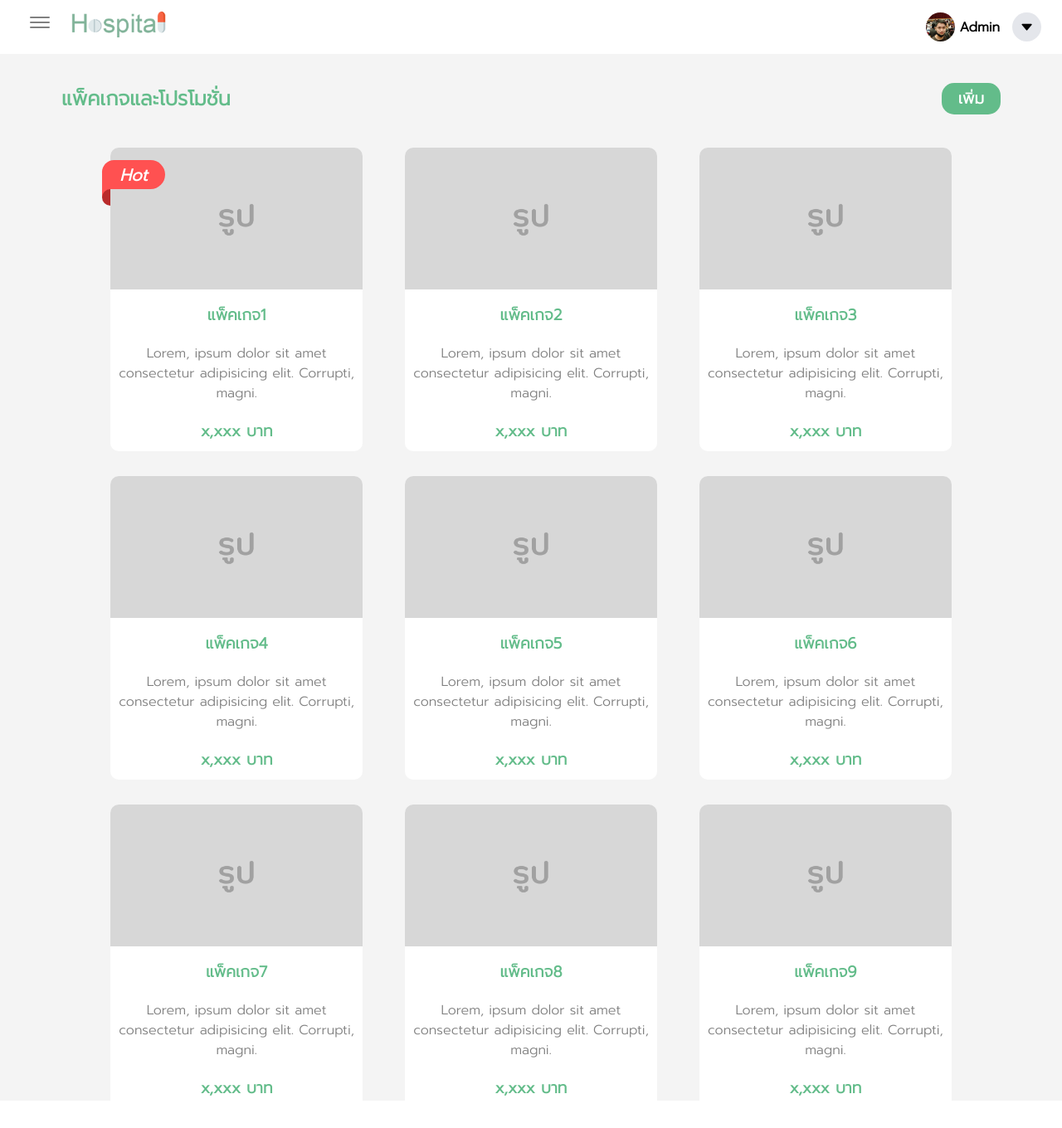
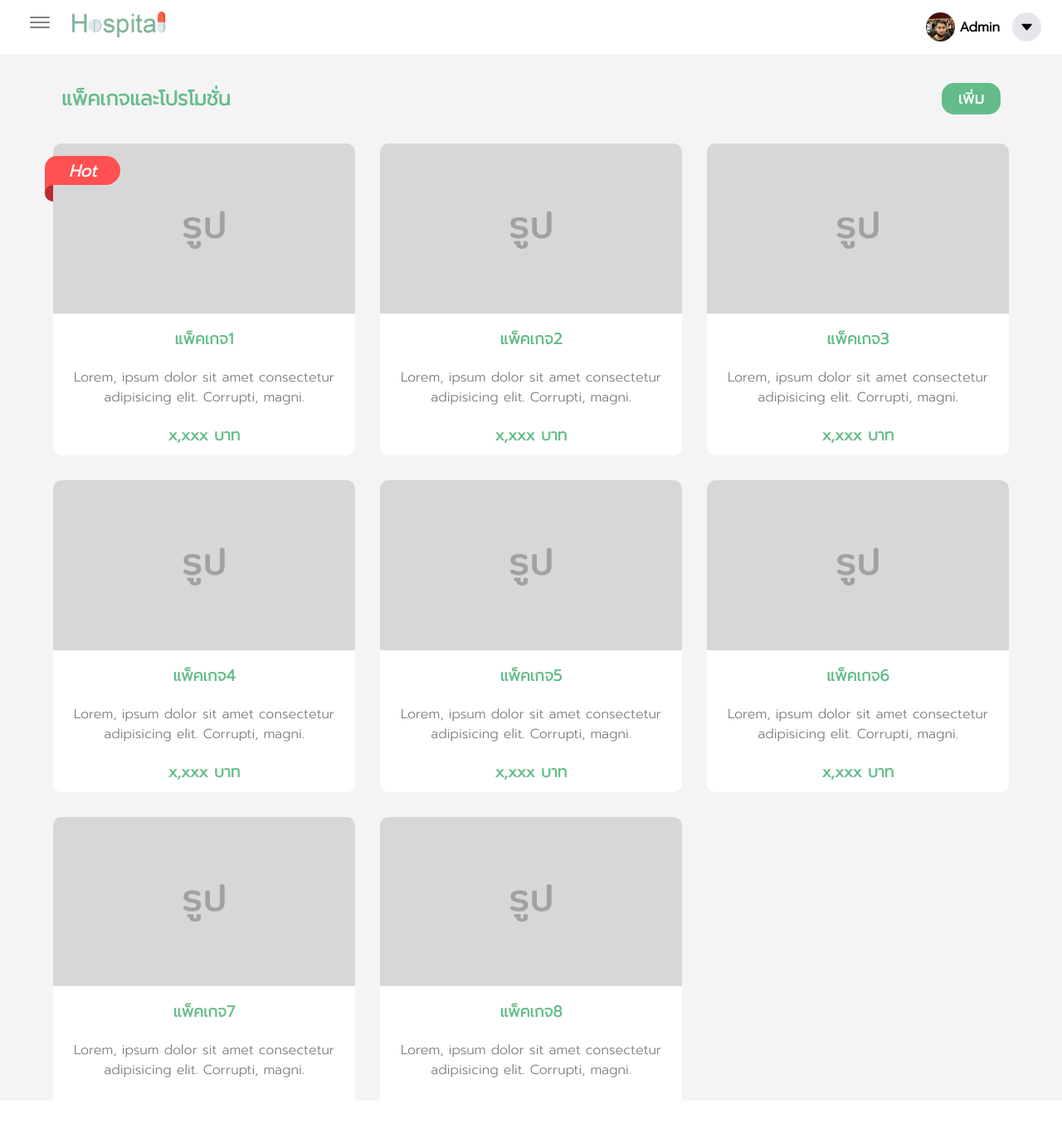
Before and after one commit to yoki31/FPPY.github.io, a Django app: page /mpromotion in a window 1280 px wide. Shown: the top 1360 px of the page at 83% size. Run offline with Django 3.2, Linux system fonts and the light colour scheme.

Commit message:
bug fixes mpromotion.html

```diff
--- a/doctors/templates/doctors/mpromotion.html
+++ b/doctors/templates/doctors/mpromotion.html
@@ -13,7 +13,7 @@
     </div>
 
     <div class="promotion-card-area-all">
-        <div class="row">
+        <!-- <div class="row"> -->
             <a href="#" class="promotion-card">
                 <i>Hot</i>
                 <img src="{% static 'images/pic.jpg' %}">
@@ -41,11 +41,11 @@
                 </div>
                 <h3>x,xxx บาท</h3>
             </a>
-        </div>
+        <!-- </div> -->
 
 
 
-        <div class="row">
+        <!-- <div class="row"> -->
             <a href="#" class="promotion-card">
                 <img src="{% static 'images/pic.jpg' %}">
                 <h3>แพ็คเกจ4</h3>
@@ -72,11 +72,11 @@
                 </div>
                 <h3>x,xxx บาท</h3>
             </a>
-        </div>
+        <!-- </div> -->
 
 
 
-        <div class="row">
+        <!-- <div class="row"> -->
             <a href="#" class="promotion-card">
                 <img src="{% static 'images/pic.jpg' %}">
                 <h3>แพ็คเกจ7</h3>
@@ -95,15 +95,15 @@
                 <h3>x,xxx บาท</h3>
             </a>
 
-            <a href="#" class="promotion-card">
+            <!-- <a href="#" class="promotion-card">
                 <img src="{% static 'images/pic.jpg' %}">
                 <h3>แพ็คเกจ9</h3>
                 <div class="details">
                     <p>Lorem, ipsum dolor sit amet consectetur adipisicing elit. Corrupti, magni.</p>
                 </div>
                 <h3>x,xxx บาท</h3>
-            </a>
-        </div>
+            </a> -->
+        <!-- </div> -->
     </div>
 
 {% endblock %}
--- a/static/css/style-promotion.css
+++ b/static/css/style-promotion.css
@@ -35,26 +35,20 @@
     .area-content .header-promotion-menu a:hover {
       background: #56cc89; }
   .area-content .promotion-card-area-all {
-    width: 80%;
-    display: flex;
-    flex-direction: column;
-    justify-content: space-between;
-    align-items: center;
-    text-align: center; }
-    .area-content .promotion-card-area-all .row {
+    margin: 0 auto;
+    max-width: 90%;
+    margin-bottom: 20px;
+    display: grid;
+    grid-template-columns: repeat(3, 1fr);
+    gap: 30px; }
+    .area-content .promotion-card-area-all .promotion-card {
+      text-decoration: none;
       width: 100%;
-      margin-bottom: 20px;
-      padding: 5px;
-      display: flex;
-      justify-content: space-between; }
-      .area-content .promotion-card-area-all .row .promotion-card {
-        text-decoration: none;
-        width: 30%;
       background-color: white;
       border-radius: 10px;
       transition: 300ms;
       position: relative; }
-        .area-content .promotion-card-area-all .row .promotion-card i {
+      .area-content .promotion-card-area-all .promotion-card i {
         position: absolute;
         top: 15px;
         left: -10px;
@@ -72,7 +66,7 @@
         font-size: 20px;
         color: white;
         font-weight: bold; }
-        .area-content .promotion-card-area-all .row .promotion-card i::before {
+      .area-content .promotion-card-area-all .promotion-card i::before {
         content: '';
         position: absolute;
         top: 35px;
@@ -80,7 +74,7 @@
         width: 10px;
         height: 10px;
         background-color: #ff5151; }
-        .area-content .promotion-card-area-all .row .promotion-card i::after {
+      .area-content .promotion-card-area-all .promotion-card i::after {
         content: '';
         position: absolute;
         top: 35px;
@@ -90,17 +84,17 @@
         border-top-left-radius: 20px;
         border-bottom-left-radius: 20px;
         background-color: #b92b2b; }
-        .area-content .promotion-card-area-all .row .promotion-card img {
+      .area-content .promotion-card-area-all .promotion-card img {
         width: 100%;
         border-top-left-radius: 10px;
         border-top-right-radius: 10px; }
-        .area-content .promotion-card-area-all .row .promotion-card h3 {
+      .area-content .promotion-card-area-all .promotion-card h3 {
         color: #63bc8a;
         padding: 10px; }
-        .area-content .promotion-card-area-all .row .promotion-card .details {
+      .area-content .promotion-card-area-all .promotion-card .details {
         color: gray;
         padding: 10px; }
-      .area-content .promotion-card-area-all .row .promotion-card:hover {
+    .area-content .promotion-card-area-all .promotion-card:hover {
       transform: scale(1.1); }
 
 /*# sourceMappingURL=style-promotion.css.map */
--- a/static/scss/style-promotion.scss
+++ b/static/scss/style-promotion.scss
@@ -57,22 +57,22 @@ $Topiccolor: #63bc8a;
     }
 
     .promotion-card-area-all {
-        width: 80%;
-        display: flex;
-        flex-direction: column;
-        justify-content: space-between;
-        align-items: center;
-        text-align: center;
-        .row {
-            width: 100%;
-            // height: 350px;
+        // width: 80%;
+        // display: flex;
+        // flex-direction: column;
+        // justify-content: space-between;
+        // align-items: center;
+        // text-align: center;
+        margin: 0 auto;
+        max-width: 90%;
         margin-bottom: 20px;
-            padding: 5px;
-            display: flex;
-            justify-content: space-between;
+        display: grid;
+        grid-template-columns: repeat(3,1fr);
+        gap: 30px;
+
         .promotion-card {
             text-decoration: none;
-                width: 30%;
+            width: 100%;
             background-color: $Cardcolor;
             border-radius: 10px;
             // overflow: hidden;
@@ -144,6 +144,88 @@ $Topiccolor: #63bc8a;
         .promotion-card:hover {
             transform: scale(1.1);
         }
+
+        // .row {
+        //     width: 100%;
+        //     // height: 350px;
+        //     margin-bottom: 20px;
+        //     padding: 5px;
+        //     display: flex;
+        //     justify-content: space-between;
+        //     .promotion-card {
+        //         text-decoration: none;
+        //         width: 30%;
+        //         background-color: $Cardcolor;
+        //         border-radius: 10px;
+        //         // overflow: hidden;
+        //         transition: 300ms;
+
+        //         position: relative;
+        //         i {
+        //             position: absolute;
+        //             top: 15px;
+        //             left: -10px;
+        //             width: 25%;
+        //             min-width: 65px;
+        //             height: 35px;
+        //             background-color: rgb(255, 81, 81);
+        //             border-radius: 30px;
+        //             border-bottom-left-radius: 0;
+        //             border-top-left-radius: 25px;
+
+        //             display: flex;
+        //             justify-content: center;
+        //             text-align: center;
+        //             align-items: center;
+
+        //             font-size: 20px;
+        //             color: white;
+        //             font-weight: bold;
+        //         }
+
+        //         i::before {
+        //             content: '';
+        //             position: absolute;
+        //             top: 35px;
+        //             left: 0px;
+        //             width: 10px;
+        //             height: 10px;
+        //             background-color: rgb(255, 81, 81);
+        //         }
+
+        //         i::after {
+        //             content: '';
+        //             position: absolute;
+        //             top: 35px;
+        //             left: 0px;
+        //             width: 10px;
+        //             height: 20px;
+        //             border-top-left-radius: 20px;
+        //             border-bottom-left-radius: 20px;
+        //             background-color: rgb(185, 43, 43);
+        //         }
+
+        //         img {
+        //             width: 100%;
+
+        //             border-top-left-radius: 10px;
+        //             border-top-right-radius: 10px;
+        //         }
+
+        //         h3 {
+        //             color: $Topiccolor;
+        //             padding: 10px;
+        //         }
+
+        //         .details {
+        //             color: gray;
+        //             padding: 10px;
+        //         }
+        //     }
+
+        //     .promotion-card:hover {
+        //         transform: scale(1.1);
+        //     }
+        // }
     }
 }
-}
```
Also changed, not shown: 1 other file. Lines whose indentation alone changed are shown as unchanged.
